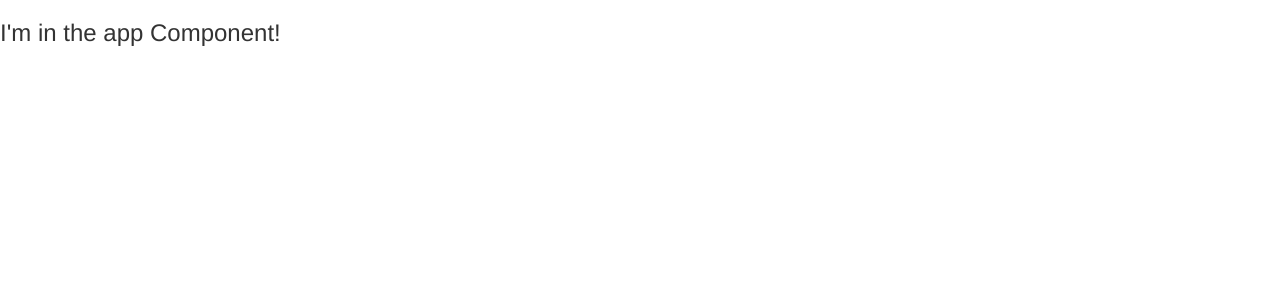
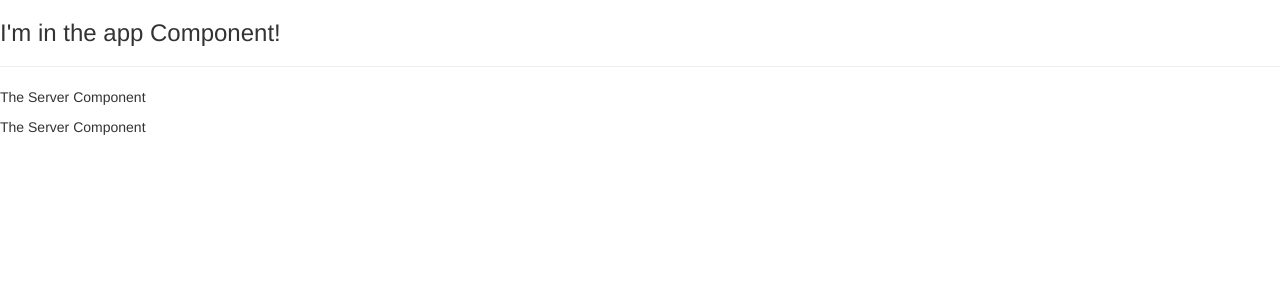
Before and after one commit to jmart210/Angular-Basics, an Angular app: page / in a window 1280 px wide. Shown: the top 300 px of the page. Built offline with nearby package versions, Linux system fonts and the light colour scheme.

Commit message:
add app-servers component through cli

```diff
--- a/src/app/app.component.html
+++ b/src/app/app.component.html
@@ -1 +1,3 @@
 <h3>I'm in the app Component!</h3>
+<hr>
+<app-servers></app-servers>
--- a/src/app/app.module.ts
+++ b/src/app/app.module.ts
@@ -3,11 +3,13 @@ import { NgModule } from '@angular/core';
 import { FormsModule } from  '@angular/forms';
 import { AppComponent } from './app.component';
 import { ServerComponent } from './server/server.component';
+import { ServersComponent } from './servers/servers.component';
 
 @NgModule({
   declarations: [
     AppComponent,
-    ServerComponent
+    ServerComponent,
+    ServersComponent
   ],
   imports: [
     BrowserModule,
--- /dev/null
+++ b/src/app/servers/servers.component.html
@@ -0,0 +1,2 @@
+<app-server></app-server>
+<app-server></app-server>
--- /dev/null
+++ b/src/app/servers/servers.component.ts
@@ -0,0 +1,15 @@
+import { Component, OnInit } from '@angular/core';
+
+@Component({
+  selector: 'app-servers',
+  templateUrl: './servers.component.html',
+  styleUrls: ['./servers.component.css']
+})
+export class ServersComponent implements OnInit {
+
+  constructor() { }
+
+  ngOnInit() {
+  }
+
+}
```
Also changed, not shown: src/app/servers/servers.component.css (added).
